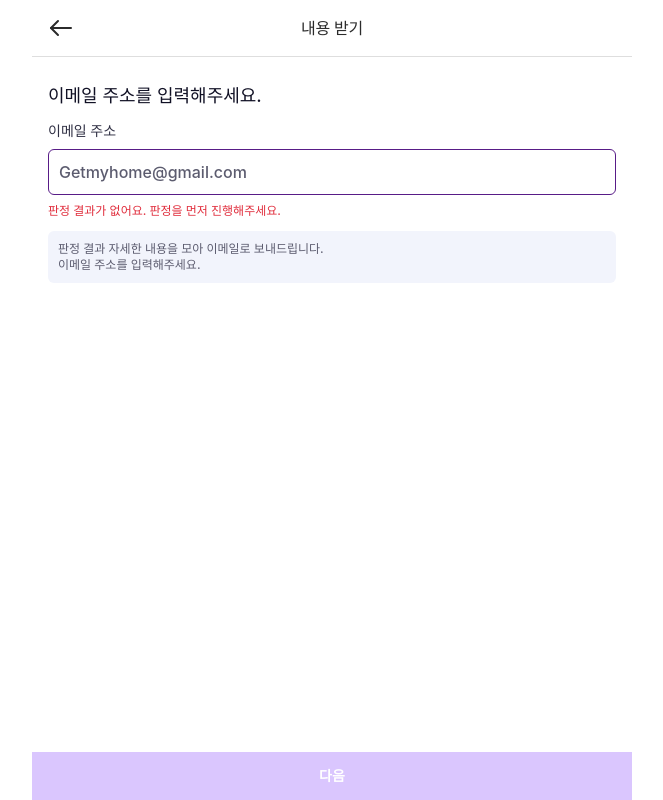
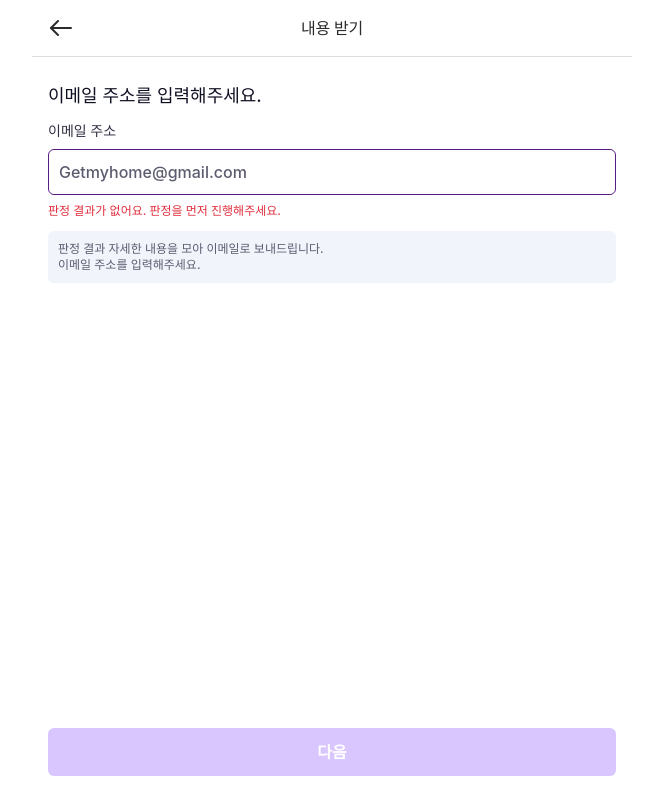
Before and after one commit to Get-MyHome/get-myhome-frontend, a Next.js app: page /eligibility/result/email in a window 1280 px wide. Shown: the whole page, without its empty margins (308-971 px from the left). Built offline with nearby package versions, Linux system fonts and the light colour scheme; no server answers; a web font is replaced by a local one.

Commit message:
fix: 이메일 발송 화면 하단 버튼 여백 규칙 통일
좌우·아래 여백이 모두 0px 이라 버튼이 화면 끝에 붙어 있었다.
다른 화면이 쓰는 좌우 gutter · 아래 24px 규칙에 맞춘다.
버튼 높이와 글자 스타일은 그대로 두고 위치만 옮겼다.

```diff
--- a/src/components/eligibility/emailReportForm.tsx
+++ b/src/components/eligibility/emailReportForm.tsx
@@ -93,19 +93,17 @@ export function EmailReportForm() {
         </p>
       </div>
 
-      {/* 화면 좌우 끝까지 닿는 버튼이라, 홈 인디케이터에 물리지 않게
-          배경만 safe-area 만큼 늘리고 글자는 48px 안에 둔다 */}
-      <div
-        className={cn(
-          "w-full pb-[env(safe-area-inset-bottom)]",
-          submittable ? "bg-primary" : "bg-primary-400"
-        )}
-      >
+      {/* 다른 화면과 같은 하단 여백 규칙(좌우 gutter · 아래 24px)에 맞춘다 */}
+      <div className="px-gutter pb-[calc(env(safe-area-inset-bottom)+24px)]">
         <button
           type="button"
           disabled={!submittable}
           onClick={() => mutate(email, { onSuccess: () => setSent(true) })}
-          className="flex h-[48px] w-full items-center justify-center text-body-2 font-bold text-white"
+          className={cn(
+            "flex h-[48px] w-full items-center justify-center rounded-[6px]",
+            "text-body-2 font-bold text-white",
+            submittable ? "bg-primary" : "bg-primary-400"
+          )}
         >
           {isPending ? "보내는 중" : "다음"}
         </button>
```
